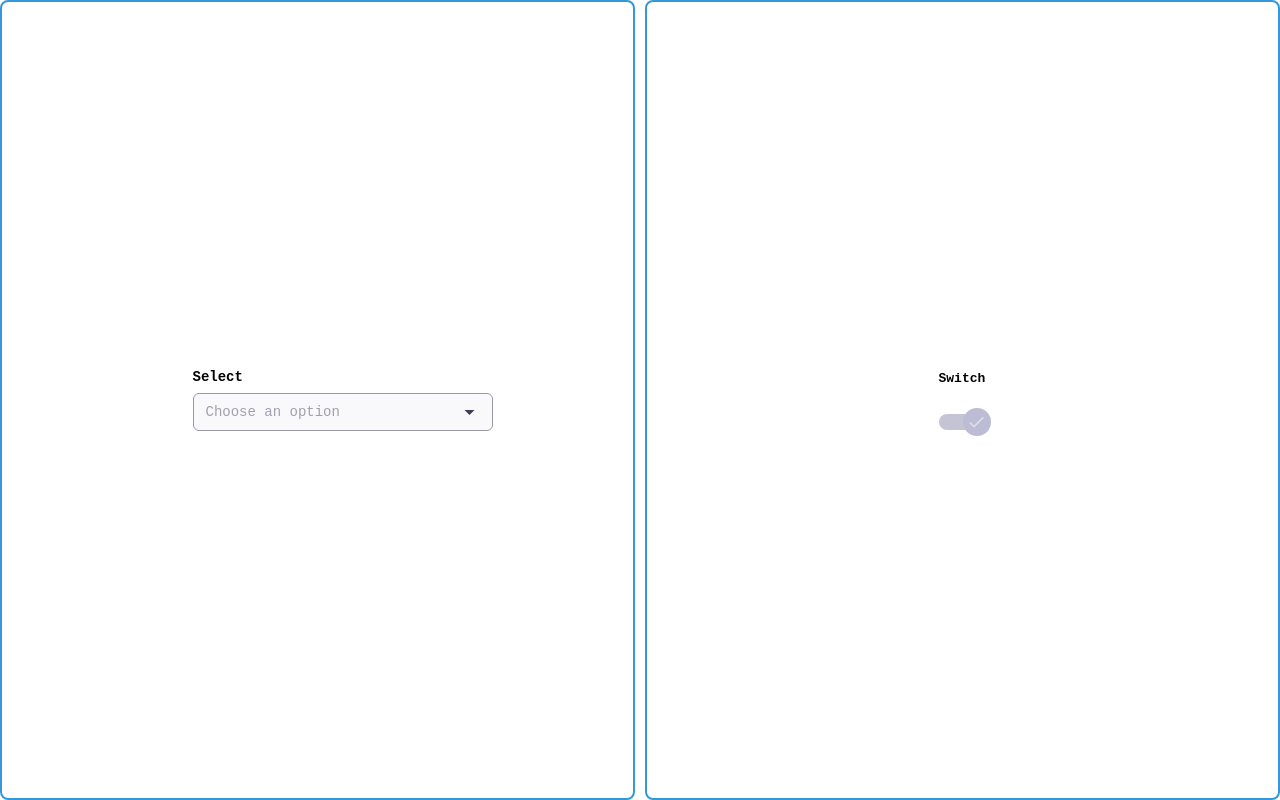
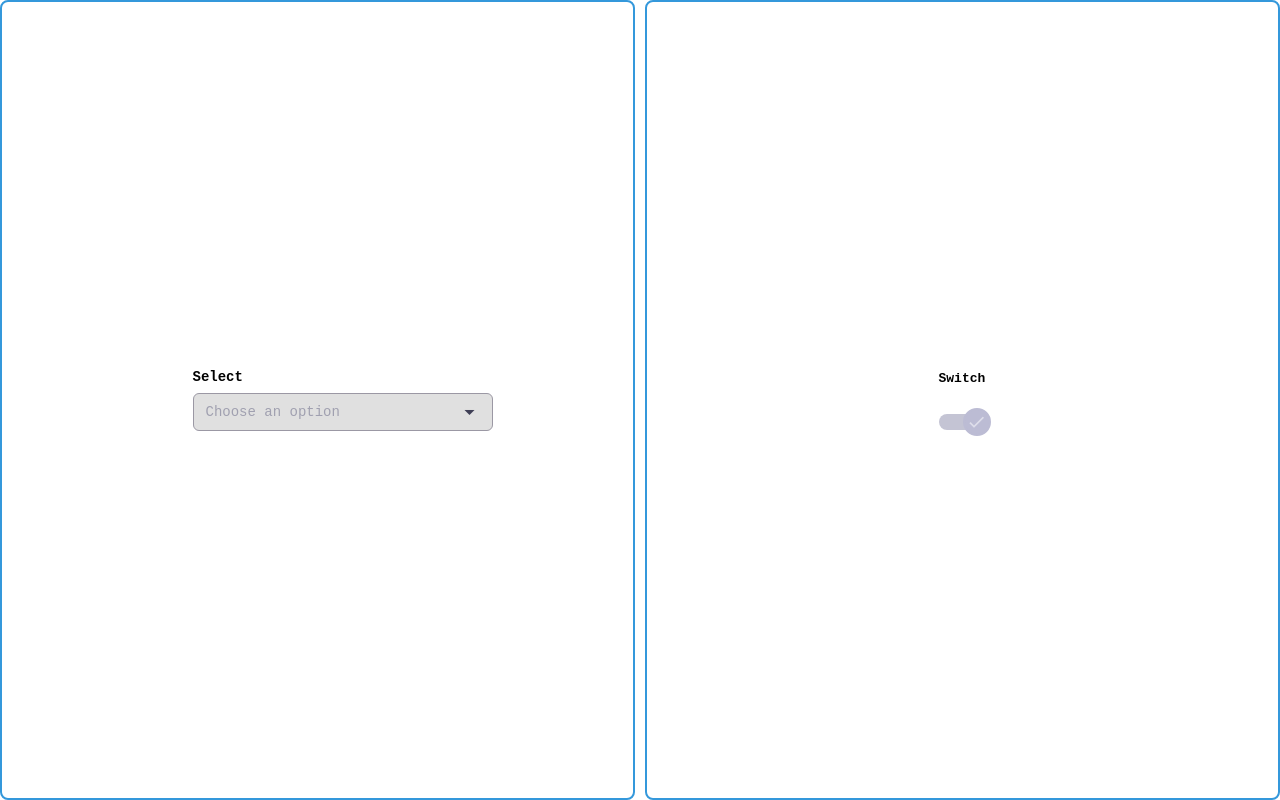
Before and after one commit to guiRepo/components-angular, an Angular app: page / in a window 1280 px wide. Built offline with nearby package versions, Linux system fonts and the light colour scheme.

Commit message:
inclusção de disabled

```diff
--- a/src/components/select/select.component.css
+++ b/src/components/select/select.component.css
@@ -29,6 +29,11 @@
 
 .custom-select.open {
   background-color: #eceaf0;
+}
+
+.custom-select.disabled {
+  background-color: #e0e0e0;
+  cursor: not-allowed;
 }
 
 .selected-value {
--- a/src/components/select/select.component.html
+++ b/src/components/select/select.component.html
@@ -1,7 +1,7 @@
 <div class="select-container">
   <label class="label">Select</label>
 
-  <div class="custom-select" [class.open]="isOpen" (click)="toggleDropdown()">
+  <div class="custom-select" [class.open]="isOpen" [class.disabled]="disabled" (click)="toggleDropdown()">
     <div class="selected-value" [class.placeholder]="!emptyValue">
       {{ selectedLabel || 'Choose an option' }}
     </div>
--- a/src/components/select/select.component.ts
+++ b/src/components/select/select.component.ts
@@ -13,6 +13,8 @@ export class SelectComponent {
 emptyValue: string = '';
 selectedLabel: string = '';
 isOpen: boolean = false;
+disabled: boolean = true;
+
 
 listItems = [
   { value: 'option1', label: 'Option One' },
@@ -23,7 +25,8 @@ listItems = [
 constructor (private elementRef: ElementRef) {}
 
 toggleDropdown() {
-  this.isOpen = !this.isOpen;
+  if(!this.disabled)
+    this.isOpen = !this.isOpen;
 }
 
 selectOption(item: { value: string; label: string }) {
```
